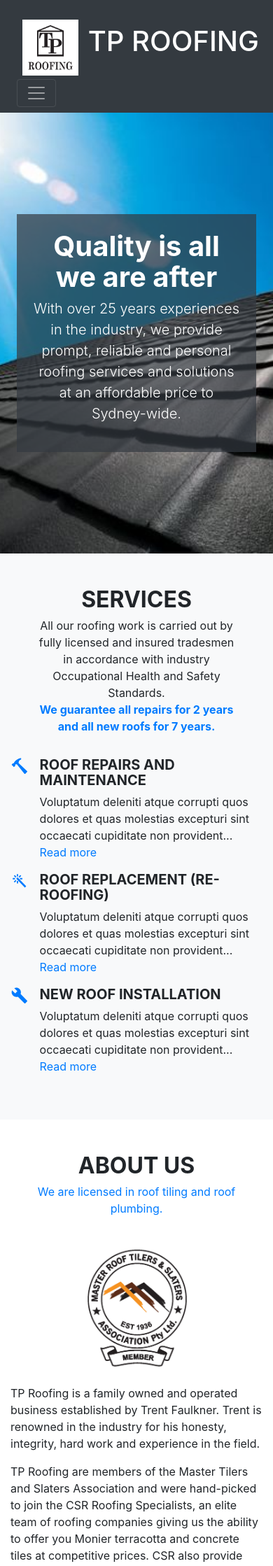
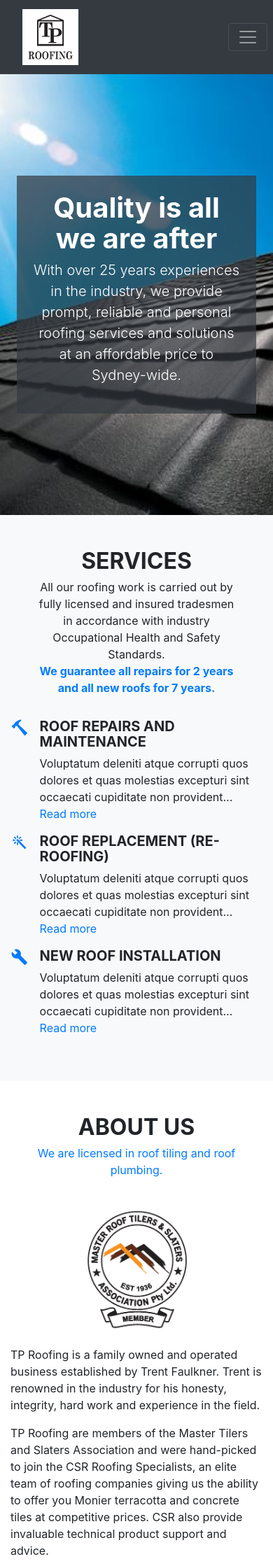
Before and after one commit to SelinaChen07/tproofing, a Jekyll site: the page built from index.md, in a window 390 px wide. Shown: the top 2238 px of the page at 70% size. Built offline with Jekyll 4.4.1, drawn with Linux system fonts in a browser that asks for light colours; nearby versions of some CDN libraries.

Commit message:
Modify header

```diff
--- a/_config.yml
+++ b/_config.yml
@@ -19,8 +19,8 @@ description: >- # this means to ignore newlines until "baseurl:"
   Write an awesome description for your new site here. You can edit this
   line in _config.yml. It will appear in your document head meta (for
   Google search results) and in your feed.xml site description.
-baseurl: "/tproofing" # the subpath of your site, e.g. /blog
-#baseurl: ""
+#baseurl: "/tproofing" # the subpath of your site, e.g. /blog
+baseurl: ""
 url: "" # the base hostname & protocol for your site, e.g. http://example.com
 twitter_username: jekyllrb
 github_username:  jekyll
--- a/_includes/header.html
+++ b/_includes/header.html
@@ -6,7 +6,7 @@
 			<!-- logo -->
 				<a class="navbar-brand ml-xl-5 pl-xl-5 ml-3 pl-3" href="{{"/" | relative_url }}">
 					<img src="{{"/assets/images/logo.jpg" | relative_url }}" id="logo" class="p-2 bg-white">
-					<h1 class="d-inline-block ml-2 mt-4">TP ROOFING</h1>
+					<h1 class="d-sm-inline-block d-none ml-2 mt-4">TP ROOFING</h1>
 				</a>
 
 				<!-- Toggler/collapsibe Button -->
@@ -38,7 +38,7 @@
 					<li class="nav-item"><a class="nav-link text-white {% if page.title == 'Qualifications' %} font-weight-bold {% endif %}" href="{{"/quanlifications" | relative_url }}">QUALIFICATIONS</a></li>
 					<li class="nav-item"><a class="nav-link text-white {% if page.title == 'Testimonials' %} font-weight-bold {% endif %}" href="{{"/testimonials" | relative_url }}">TESTIMONIALS</a></li>
 					<li class="nav-item mr-2"><a class="nav-link text-white {% if page.title == 'Products' %} font-weight-bold {% endif %}" href="{{"/products" | relative_url }}">PRODUCTS</a></li>
-					<li class="nav-item "><a class="nav-link text-white bg-primary {% if page.title == 'Contact' %} font-weight-bold {% endif %}" href="{{"/contact" | relative_url }}">FREE QUATE</a></li>
+					<li class="nav-item "><a class="nav-link text-white bg-primary d-inline-block p-2 {% if page.title == 'Contact' %} font-weight-bold {% endif %}" href="{{"/contact" | relative_url }}">FREE QUATE</a></li>
 				</ul>
 			</div>
 
```
Also changed, not shown: 7 other files.
